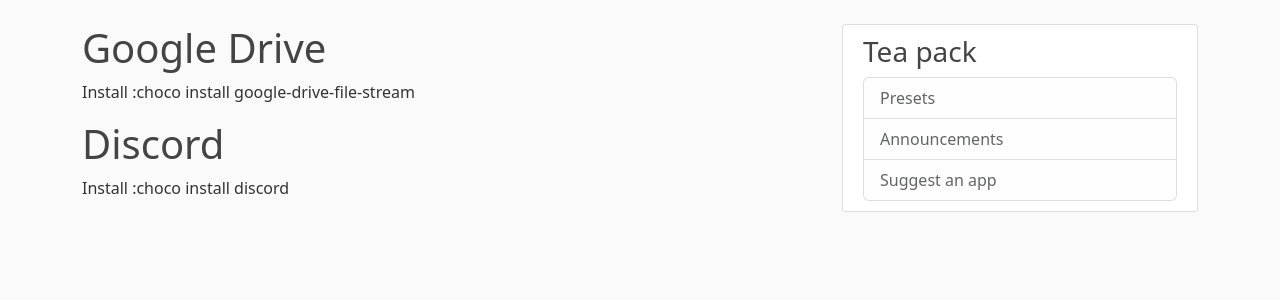
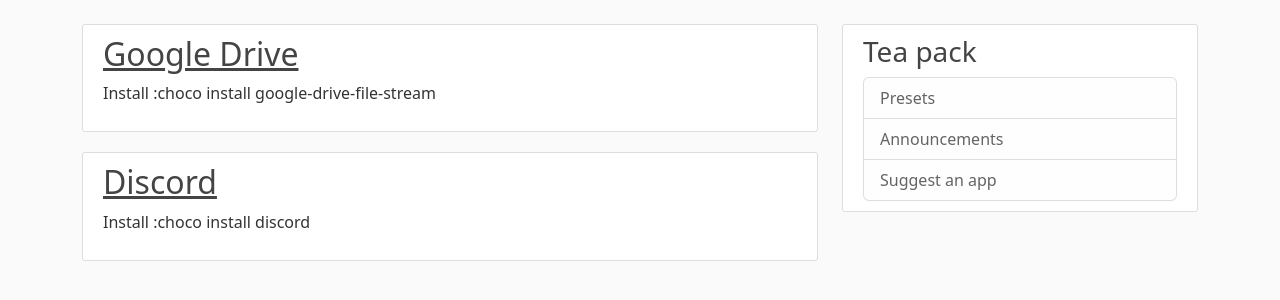
Before and after one commit to Eduard2609/TeaPython_ISW, a Flask app: page / in a window 1280 px wide. Shown: the part 56-356 px from the top of the page. Run offline with Flask 2, Linux system fonts and the light colour scheme.

Commit message:
home un pic modificat ca sa arate mai ok

```diff
--- a/hello.py
+++ b/hello.py
@@ -15,7 +15,8 @@ aplicatie = [
 ]
 
 @app.route("/")
-def hello_world():
+@app.route("/home")
+def home():
     return render_template('home.html', aplicatie=aplicatie)
 
 @app.route("/about")
--- a/templates/home.html
+++ b/templates/home.html
@@ -1,7 +1,15 @@
 {% extends "layout.html" %}
 {% block content %}
 {% for aplicatie in aplicatie %}
-    <h1>{{ aplicatie.Application_Name}}</h1>
-    <p>Install :{{ aplicatie.Install_command}}</p>
+   <article class="media content-section">
+          <div class="media-body">
+            <h2><a class="article-title" href="#">{{ aplicatie.Application_Name}}</a></h2>
+            <p class="article-content">Install :{{ aplicatie.Install_command}}</p>
+          </div>
+        </article>
 {% endfor %}
 {% endblock %}
+
+
+{{ aplicatie.Application_Name}}
+Install :{{ aplicatie.Install_command}}
```
